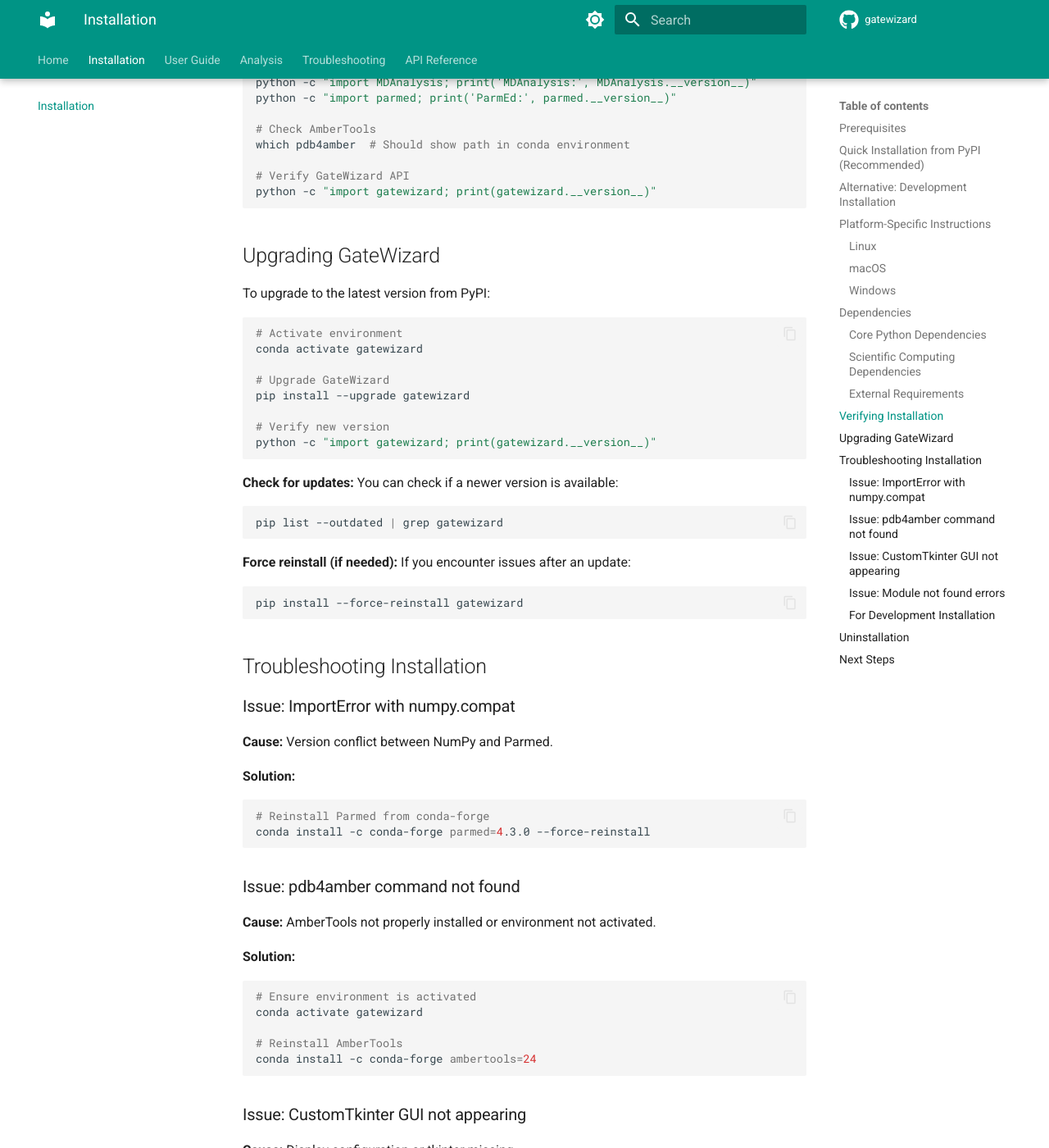
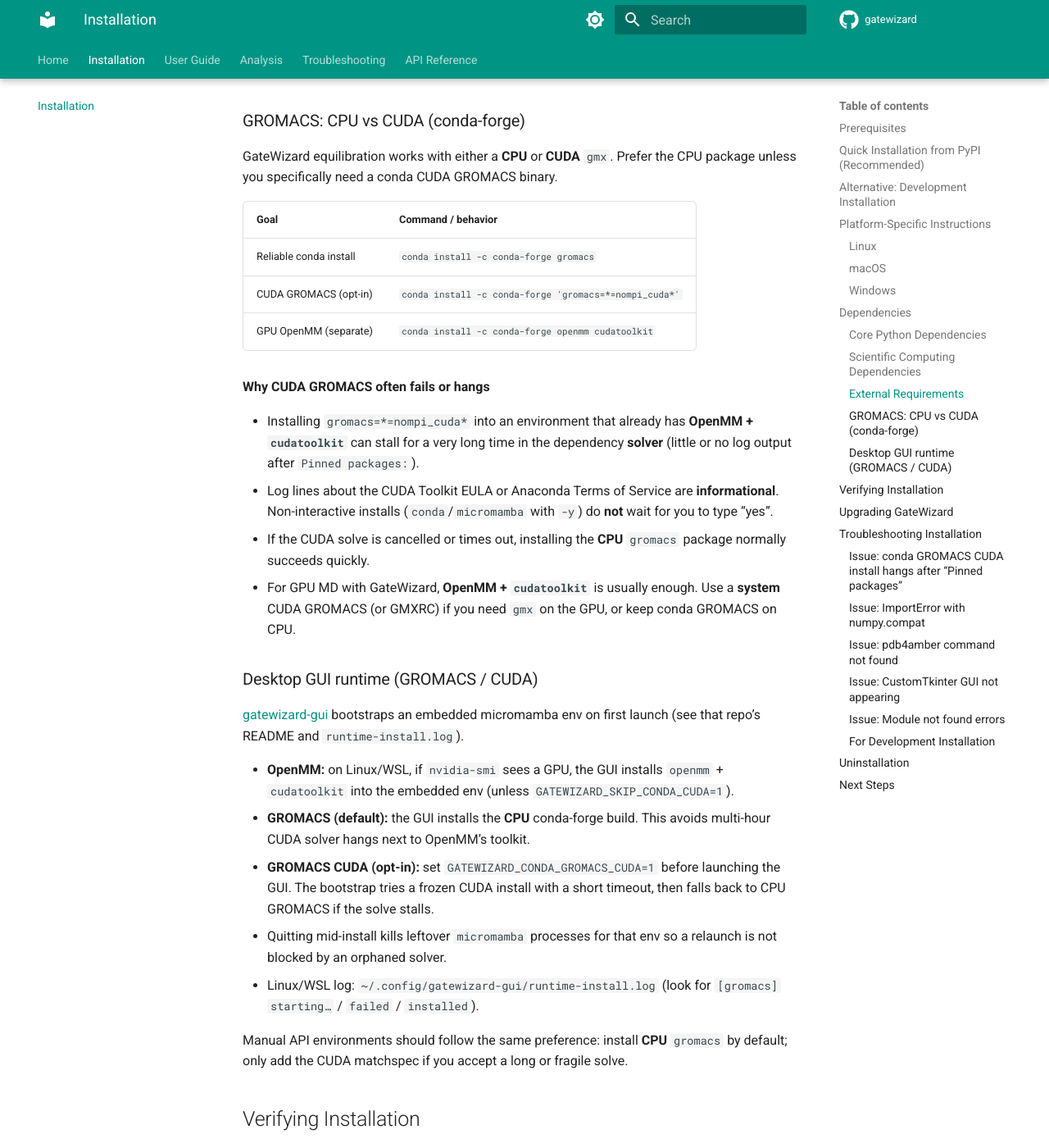
Before and after one commit to maurobedoya/gatewizard, an MkDocs documentation site: the page built from docs/installation.md, in a window 1280 px wide and 1400 px high, scrolled down 3486 px. Shown: the whole window at 82% size. Built offline with MkDocs 1.6.1 and Material for MkDocs 9.7.7, drawn with Linux system fonts in a browser that asks for light colours; comment, search, counter and statistics services are not loaded; the version menu is left out; some of the changed text lies outside the part shown.

Commit message:
docs: prefer CPU GROMACS; clarify CUDA solver hang
Document CPU vs CUDA conda GROMACS, GUI bootstrap defaults, and GATEWIZARD_CONDA_GROMACS_CUDA.

````diff
--- a/docs/installation.md
+++ b/docs/installation.md
@@ -28,7 +28,7 @@
 python -c "import gatewizard; print(gatewizard.__version__)"
 ```
 
-For the **desktop app**, install [gatewizard-gui](https://github.com/franciscoadasme/gatewizard-gui/releases) separately.
+For the **desktop app**, install [gatewizard-gui](https://github.com/franciscoadasme/gatewizard-gui/releases) separately. On first launch the GUI embeds its own micromamba runtime (Python, AmberTools, OpenMM, GROMACS, and `gatewizard` via pip). See [Desktop GUI runtime (GROMACS / CUDA)](#desktop-gui-runtime-gromacs--cuda) below.
 
 ## Alternative: Development Installation
 
@@ -129,10 +129,44 @@
   - Recommended: **NAMD 3.0.1 or later** (`namd3`)
   - Download from: [NAMD Official Website](https://www.ks.uiuc.edu/Research/namd/)
   - Must be on PATH or selectable via the GUI engine picker
-- **GROMACS** (optional) - Recommended via conda-forge; the GUI also tries to install it into the embedded runtime
-  - `conda install -c conda-forge gromacs` (Linux CUDA: `gromacs=*=nompi_cuda*`)
+- **OpenMM** (optional for API users) - Python MD engine via conda-forge
+  - `conda install -c conda-forge openmm cudatoolkit` on Linux/WSL with an NVIDIA driver for the CUDA platform
+  - macOS uses Metal/OpenCL (no `cudatoolkit`)
+  - Auto-selects **CUDA → OpenCL → CPU**; override with `PLATFORM=CUDA` when running equilibration scripts
+- **GROMACS** (optional) - Recommended via conda-forge; the GUI also installs a build into its embedded runtime
+  - **CPU (recommended default):** `conda install -c conda-forge gromacs`
+  - **CUDA (Linux only, advanced):** `conda install -c conda-forge 'gromacs=*=nompi_cuda*'`
   - System installs under `/usr/local/gromacs` (with `GMXRC`) are auto-detected
+  - See the notes below before choosing the CUDA conda build
 
+### GROMACS: CPU vs CUDA (conda-forge)
+
+GateWizard equilibration works with either a **CPU** or **CUDA** `gmx`. Prefer the CPU package unless you specifically need a conda CUDA GROMACS binary.
+
+| Goal | Command / behavior |
+|------|--------------------|
+| Reliable conda install | `conda install -c conda-forge gromacs` |
+| CUDA GROMACS (opt-in) | `conda install -c conda-forge 'gromacs=*=nompi_cuda*'` |
+| GPU OpenMM (separate) | `conda install -c conda-forge openmm cudatoolkit` |
+
+**Why CUDA GROMACS often fails or hangs**
+
+- Installing `gromacs=*=nompi_cuda*` into an environment that already has **OpenMM + `cudatoolkit`** can stall for a very long time in the dependency **solver** (little or no log output after `Pinned packages:`).
+- Log lines about the CUDA Toolkit EULA or Anaconda Terms of Service are **informational**. Non-interactive installs (`conda`/`micromamba` with `-y`) do **not** wait for you to type “yes”.
+- If the CUDA solve is cancelled or times out, installing the **CPU** `gromacs` package normally succeeds quickly.
+- For GPU MD with GateWizard, **OpenMM + `cudatoolkit`** is usually enough. Use a **system** CUDA GROMACS (or GMXRC) if you need `gmx` on the GPU, or keep conda GROMACS on CPU.
+
+### Desktop GUI runtime (GROMACS / CUDA)
+
+[gatewizard-gui](https://github.com/franciscoadasme/gatewizard-gui) bootstraps an embedded micromamba env on first launch (see that repo’s README and `runtime-install.log`).
+
+- **OpenMM:** on Linux/WSL, if `nvidia-smi` sees a GPU, the GUI installs `openmm` + `cudatoolkit` into the embedded env (unless `GATEWIZARD_SKIP_CONDA_CUDA=1`).
+- **GROMACS (default):** the GUI installs the **CPU** conda-forge build. This avoids multi-hour CUDA solver hangs next to OpenMM’s toolkit.
+- **GROMACS CUDA (opt-in):** set `GATEWIZARD_CONDA_GROMACS_CUDA=1` before launching the GUI. The bootstrap tries a frozen CUDA install with a short timeout, then falls back to CPU GROMACS if the solve stalls.
+- Quitting mid-install kills leftover `micromamba` processes for that env so a relaunch is not blocked by an orphaned solver.
+- Linux/WSL log: `~/.config/gatewizard-gui/runtime-install.log` (look for `[gromacs] starting…` / `failed` / `installed`).
+
+Manual API environments should follow the same preference: install **CPU** `gromacs` by default; only add the CUDA matchspec if you accept a long or fragile solve.
 ## Verifying Installation
 
 After installation, verify that everything works:
@@ -184,6 +218,20 @@
 ```
 
 ## Troubleshooting Installation
+
+### Issue: conda GROMACS CUDA install hangs after “Pinned packages”
+
+**Cause:** The `gromacs=*=nompi_cuda*` solve often conflicts with an environment that already has OpenMM/`cudatoolkit`. The solver can run for a very long time with almost no new log lines. EULA / Terms-of-Service messages in the log are not interactive prompts.
+
+**Solution:**
+```bash
+# Cancel the stuck install (Ctrl+C), then install CPU GROMACS:
+conda install -c conda-forge gromacs -y
+
+# Optional: use a system CUDA GROMACS / GMXRC instead of the conda CUDA build
+```
+
+For **gatewizard-gui**, leave the default (CPU GROMACS). Only set `GATEWIZARD_CONDA_GROMACS_CUDA=1` if you explicitly want the timed CUDA attempt. See [Desktop GUI runtime (GROMACS / CUDA)](installation.md#desktop-gui-runtime-gromacs--cuda).
 
 ### Issue: ImportError with numpy.compat
 
````
Also changed, not shown: README.md (+2 -2 lines), docs/troubleshooting.md (+4 -1 lines), environment.yml (+6 -4 lines).
